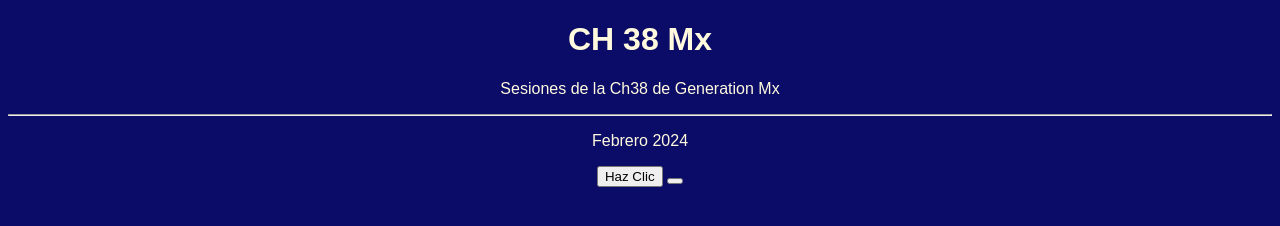
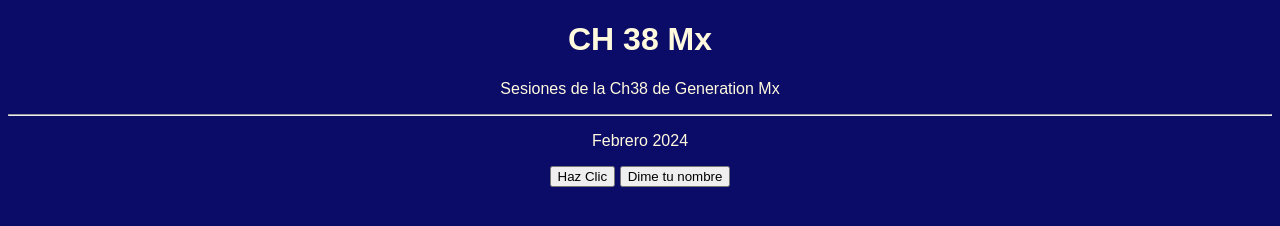
Before and after one commit to rodolforuiz1805/Ch38-sesiones, a plain HTML site: page index.html in a window 1280 px wide. Drawn offline with Linux system fonts and the light colour scheme.

Commit message:
ci: funcion saludar a persona 1.2

```diff
--- a/index.html
+++ b/index.html
@@ -16,7 +16,7 @@
 		<hr>
 		<p>Febrero 2024</p>
 		<button onclick="enviarSaludo()">Haz Clic</button>
-		<button onclick="enviarSaludoAPersona()"></button>
+		<button onclick="enviarSaludoAPersona()">Dime tu nombre</button>
 	</main>
 	<footer>
 
```
